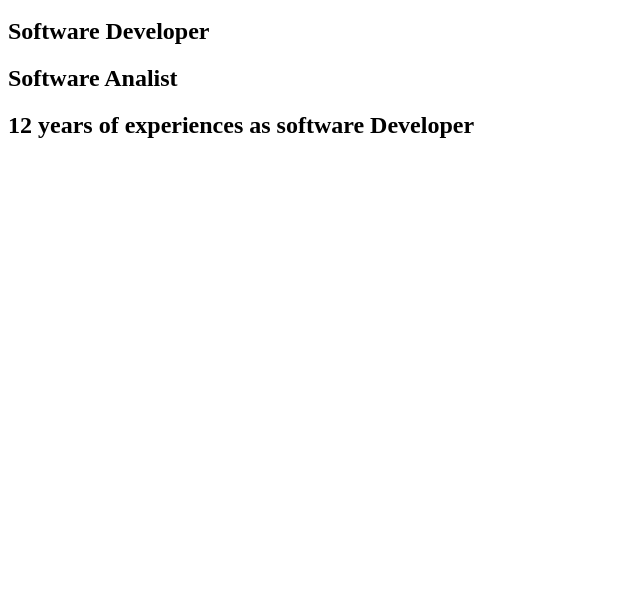
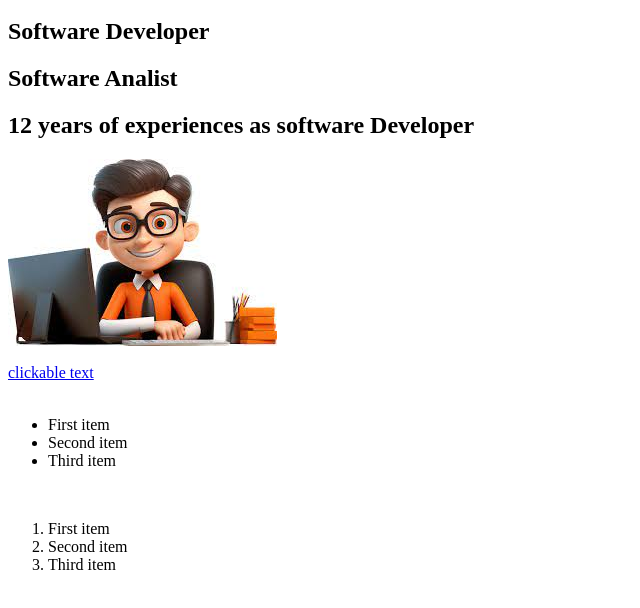
Before and after one commit to zelote57/HojaDeVida, a plain HTML site: page index.html in a window 1280 px wide. Shown: the part 48-656 px from the top of the page, without its empty margins (0-640 px from the left). Drawn offline with Linux system fonts and the light colour scheme.

Commit message:
add images and data

```diff
--- a/index.html
+++ b/index.html
@@ -7,5 +7,22 @@
         <h2>Software Developer</h2>
         <h2>Software Analist</h2>
         <h2>12 years of experiences as software Developer </h2>
+        <img src="empleado.jpg" alt="Picture of an employee.">
+        <br>
+        <br>
+        <a href="https://www.google.com">clickable text</a>
+        <br>
+        <br>
+        <ul>
+            <li>First item</li>
+            <li>Second item</li>
+            <li>Third item</li>
+        </ul>
+        <br>
+        <ol>
+            <li>First item</li>
+            <li>Second item</li>
+            <li>Third item</li>
+        </ol>
     </body>
 </html>
```
Also changed, not shown: empleado.jpg (added).
